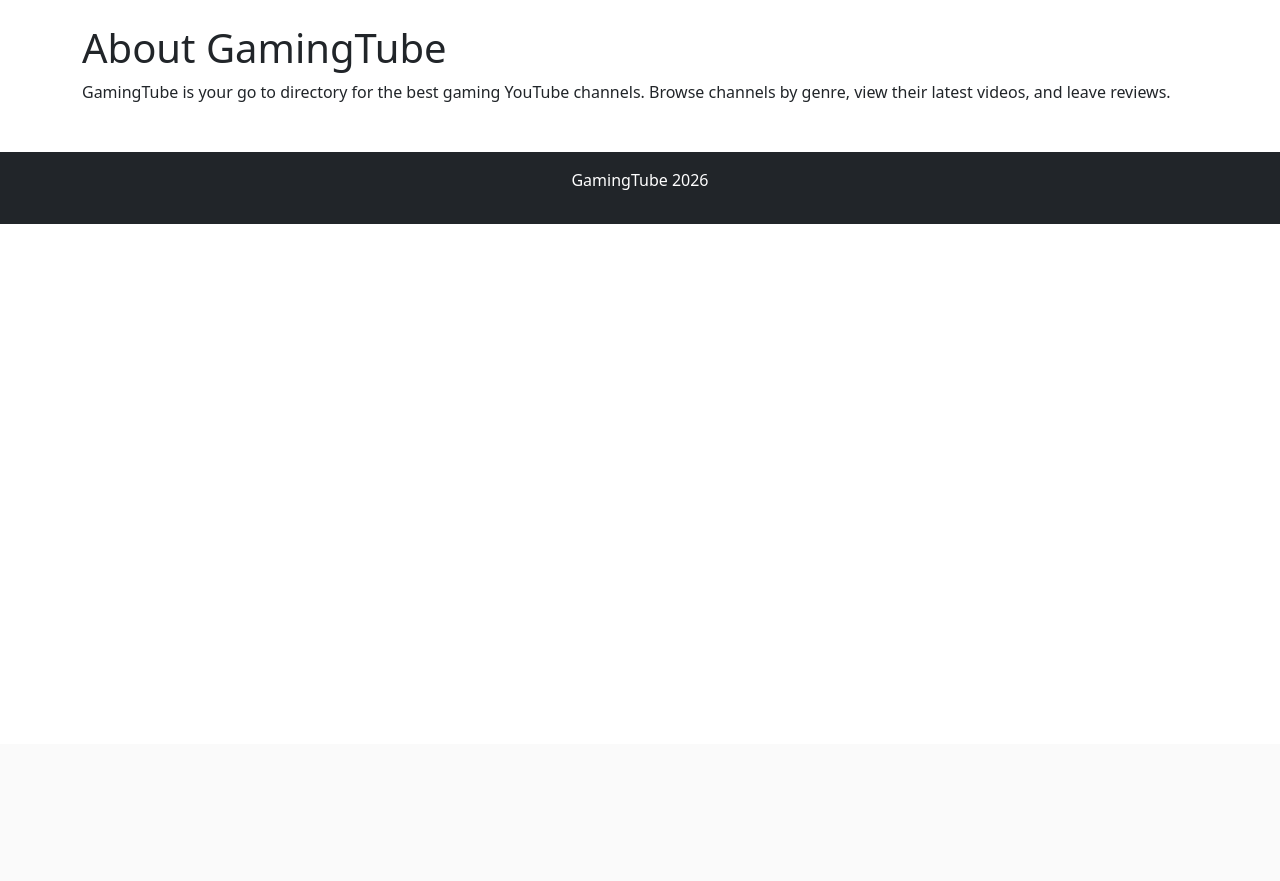
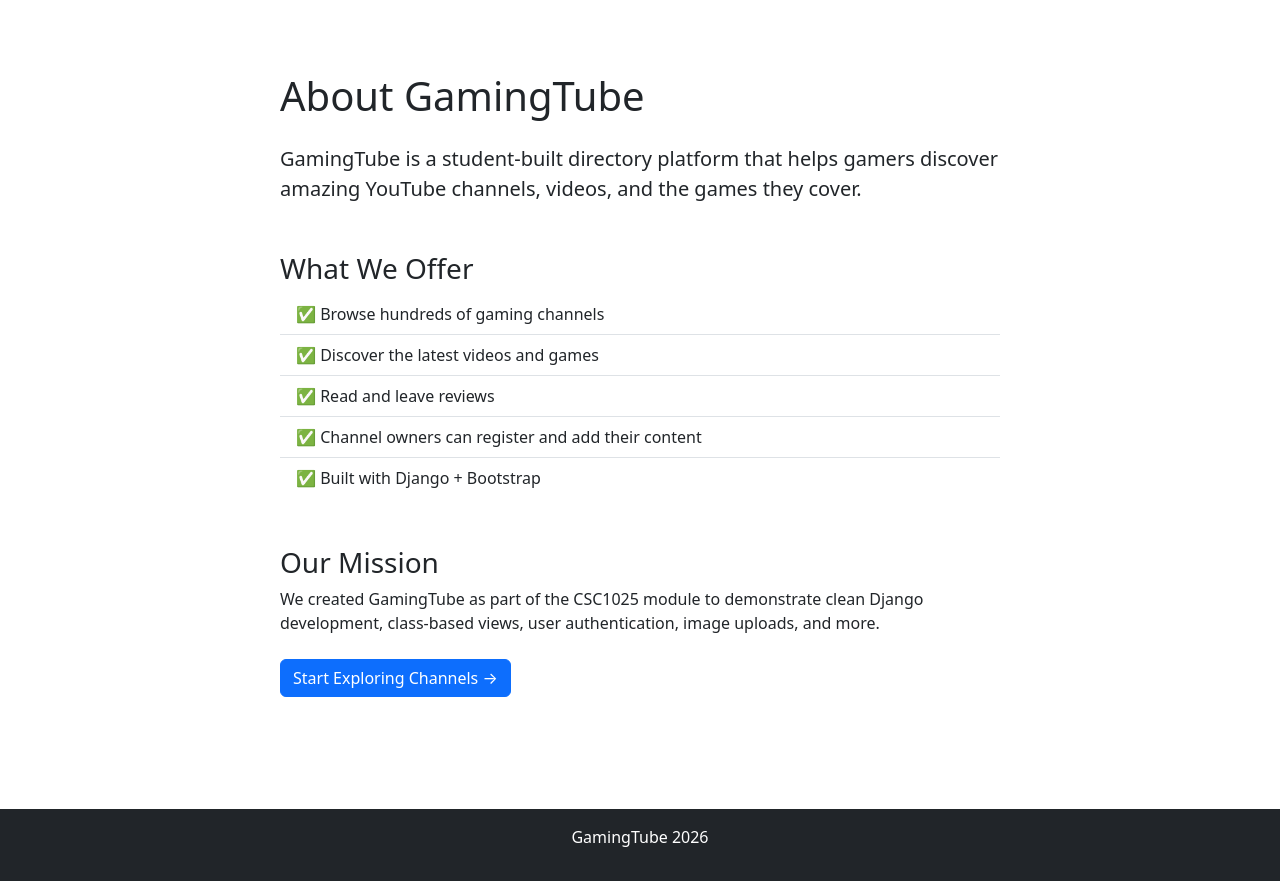
Before and after one commit to danielibikunle2/GamingTube, a Django app: page /about/ in a window 1280 px wide. Shown: the part 56-937 px from the top of the page. Before the commit the page ends 280 px from the top, so only its background shows below. Run offline with Django 5.2, Linux system fonts and the light colour scheme; parts of the project's set-up code (start-up, migrations or seed data) failed here and were passed over.

Commit message:
changed home and about webpages

```diff
--- a/project02/project02_site/pages/templates/pages/about.html
+++ b/project02/project02_site/pages/templates/pages/about.html
@@ -1,9 +1,31 @@
 {% extends 'base.html' %}
 
-{% block title %}About | GamingTube{% endblock %}
+{% block title %}About GamingTube{% endblock %}
 
 {% block content %}
-<h1>About GamingTube</h1>
-<p>GamingTube is your go to directory for the best gaming YouTube channels.
-Browse channels by genre, view their latest videos, and leave reviews.</p>
+<div class="container py-5">
+    <div class="row justify-content-center">
+        <div class="col-lg-8">
+            <h1 class="mb-4">About GamingTube</h1>
+
+            <p class="lead">GamingTube is a student-built directory platform that helps gamers discover amazing YouTube channels, videos, and the games they cover.</p>
+
+            <h3 class="mt-5">What We Offer</h3>
+            <ul class="list-group list-group-flush mb-5">
+                <li class="list-group-item">✅ Browse hundreds of gaming channels</li>
+                <li class="list-group-item">✅ Discover the latest videos and games</li>
+                <li class="list-group-item">✅ Read and leave reviews</li>
+                <li class="list-group-item">✅ Channel owners can register and add their content</li>
+                <li class="list-group-item">✅ Built with Django + Bootstrap</li>
+            </ul>
+
+            <h3 class="mt-5">Our Mission</h3>
+            <p>We created GamingTube as part of the CSC1025 module to demonstrate clean Django development, class-based views, user authentication, image uploads, and more.</p>
+
+            <p class="mt-4">
+                <a href="{% url 'channel_list' %}" class="btn btn-primary">Start Exploring Channels →</a>
+            </p>
+        </div>
+    </div>
+</div>
 {% endblock %}
--- a/project02/project02_site/pages/views.py
+++ b/project02/project02_site/pages/views.py
@@ -1,8 +1,13 @@
 from django.shortcuts import render
 from django.contrib import messages
+from channels.models import Channel
 
 def home(request):
-    return render(request, 'pages/home.html')
+    featured_channels = Channel.objects.all()[:3]
+    context = {
+        'featured_channels': featured_channels
+    }
+    return render(request, 'pages/home.html', context)
 
 def about(request):
     return render(request, 'pages/about.html')
```
Also changed, not shown: project02/project02_site/pages/templates/pages/home.html (+43 -5 lines).
